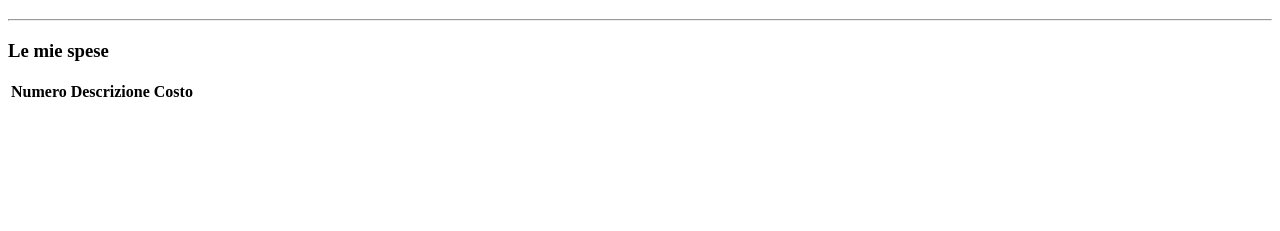
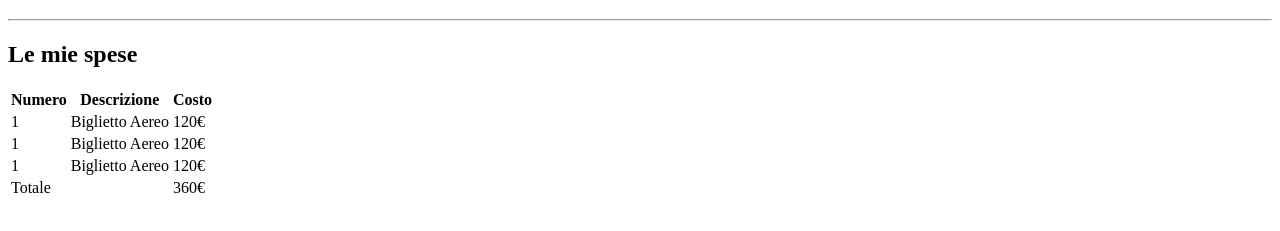
Before and after one commit to Framae/html-london-trip, a plain HTML site: page index.html in a window 1280 px wide. Shown: the part 61-292 px from the top of the page. Drawn offline with Linux system fonts and the light colour scheme.

Commit message:
finita tabella

```diff
--- a/index.html
+++ b/index.html
@@ -9,11 +9,33 @@
 <body>
     <h1>Il mio viaggio a Londra</h1>
     <hr>
-    <h3>Le mie spese</h3>
+    <h2>Le mie spese</h2>
     <table>
-        <th><strong>Numero</strong></th>
-        <th><strong>Descrizione</strong></th>
-        <th><strong>Costo</strong></th>
+        <tr>
+            <th><strong>Numero</strong></th>
+            <th><strong>Descrizione</strong></th>
+            <th><strong>Costo</strong></th>
+        </tr>
+        <tr>
+            <td>1</td>
+            <td>Biglietto Aereo</td>
+            <td>120&euro;</td>
+        </tr>
+        <tr>
+            <td>1</td>
+            <td>Biglietto Aereo</td>
+            <td>120&euro;</td>
+        </tr>
+        <tr>
+            <td>1</td>
+            <td>Biglietto Aereo</td>
+            <td>120&euro;</td>
+        </tr>
+        <tr>
+            <td>Totale</td>
+            <td></td>
+            <td>360&euro;</td>
+        </tr>
     </table>
 </body>
 </html>
```
